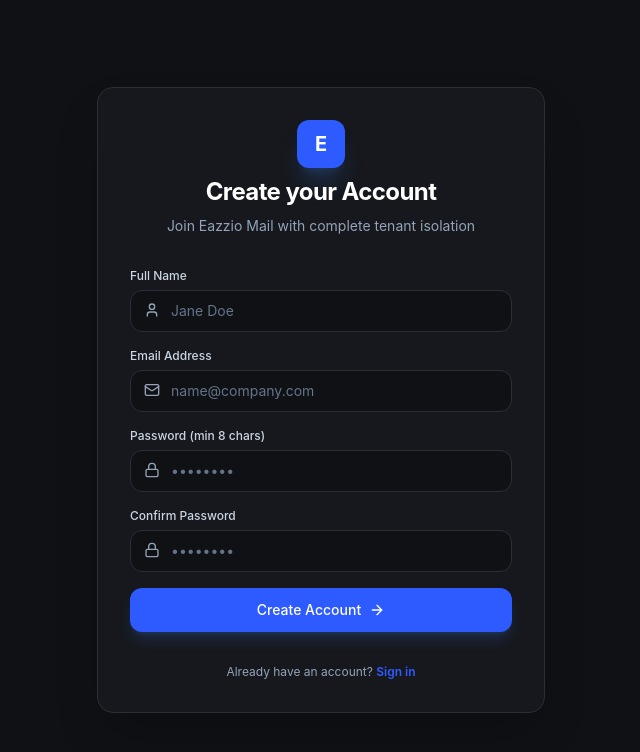
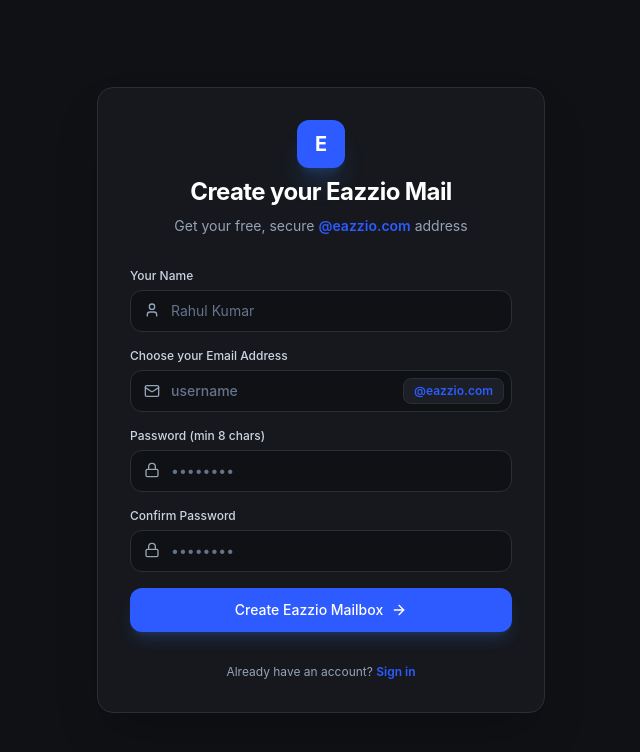
Before and after one commit to Thesis-Tech/Eazzio_Mail, a Next.js app in the folder apps/web/: page /register in a window 1280 px wide. Shown: the top 752 px of the page, without its empty margins (319-959 px from the left). Built offline with nearby package versions, Linux system fonts and the light colour scheme.

Commit message:
feat(web): add fixed @eazzio.com domain support for registration and login

```diff
--- a/apps/web/src/app/login/page.tsx
+++ b/apps/web/src/app/login/page.tsx
@@ -2,12 +2,12 @@
 
 import React, { useState } from 'react';
 import Link from 'next/link';
-import { Mail, Lock, Send, ShieldCheck, ArrowRight, CheckCircle2, AlertCircle } from 'lucide-react';
+import { Mail, Lock, Send, ArrowRight, AlertCircle, CheckCircle2 } from 'lucide-react';
 import { AuthStore } from '../../lib/auth-store';
 
 export default function LoginPage() {
   const [authMode, setAuthMode] = useState<'password' | 'telegram'>('password');
-  const [email, setEmail] = useState('');
+  const [identifier, setIdentifier] = useState('');
   const [password, setPassword] = useState('');
   const [phone, setPhone] = useState('');
   const [telegramOtp, setTelegramOtp] = useState('');
@@ -15,14 +15,19 @@
   const [isLoading, setIsLoading] = useState(false);
   const [errorMessage, setErrorMessage] = useState<string | null>(null);
 
+  // Normalize email: if user enters 'rahul', it becomes 'rahul@eazzio.com'
+  const normalizedEmail = identifier.includes('@')
+    ? identifier.toLowerCase().trim()
+    : `${identifier.toLowerCase().trim()}@eazzio.com`;
+
   const handlePasswordLogin = async (e: React.FormEvent) => {
     e.preventDefault();
     setIsLoading(true);
     setErrorMessage(null);
 
     try {
-      if (!email || !password) {
-        throw new Error('Please enter both email and password');
+      if (!identifier || !password) {
+        throw new Error('Please enter both your email/username and password');
       }
 
       // Simulate authentication request
@@ -31,11 +36,11 @@
       AuthStore.setSession(
         {
           id: 'user_123',
-          email,
-          displayName: email.split('@')[0],
+          email: normalizedEmail,
+          displayName: normalizedEmail.split('@')[0],
           role: 'user',
         },
-        'token_' + Date.now(),
+        'token_' + Date.now()
       );
 
       window.location.href = '/';
@@ -71,11 +76,11 @@
       AuthStore.setSession(
         {
           id: 'user_telegram_' + Date.now(),
-          email: `${phone.replace(/\D/g, '')}@telegram.eazzio.local`,
+          email: `${phone.replace(/\D/g, '')}@telegram.eazzio.com`,
           displayName: `Telegram User (${phone})`,
           role: 'user',
         },
-        'token_tg_' + Date.now(),
+        'token_tg_' + Date.now()
       );
 
       window.location.href = '/';
@@ -95,36 +100,26 @@
             E
           </div>
           <h2 className="text-2xl font-bold tracking-tight text-white">Sign in to Eazzio Mail</h2>
-          <p className="text-sm text-slate-400">Zero-leakage, privacy-first communication</p>
+          <p className="text-sm text-slate-400">Enter your <span className="text-[#2D5BFF] font-semibold">@eazzio.com</span> username or email</p>
         </div>
 
         {/* Tab Switcher: Password vs Telegram OTP */}
         <div className="flex bg-[#0F1115] p-1 rounded-xl border border-[#2A2E37]">
           <button
             type="button"
-            onClick={() => {
-              setAuthMode('password');
-              setErrorMessage(null);
-            }}
+            onClick={() => { setAuthMode('password'); setErrorMessage(null); }}
             className={`flex-1 py-2 text-xs font-semibold rounded-lg transition-all ${
-              authMode === 'password'
-                ? 'bg-[#2D5BFF] text-white shadow-sm'
-                : 'text-slate-400 hover:text-white'
+              authMode === 'password' ? 'bg-[#2D5BFF] text-white shadow-sm' : 'text-slate-400 hover:text-white'
             }`}
             data-testid="tab-password"
           >
-            Email & Password
+            Password
           </button>
           <button
             type="button"
-            onClick={() => {
-              setAuthMode('telegram');
-              setErrorMessage(null);
-            }}
+            onClick={() => { setAuthMode('telegram'); setErrorMessage(null); }}
             className={`flex-1 py-2 text-xs font-semibold rounded-lg transition-all ${
-              authMode === 'telegram'
-                ? 'bg-[#2D5BFF] text-white shadow-sm'
-                : 'text-slate-400 hover:text-white'
+              authMode === 'telegram' ? 'bg-[#2D5BFF] text-white shadow-sm' : 'text-slate-400 hover:text-white'
             }`}
             data-testid="tab-telegram"
           >
@@ -134,10 +129,7 @@
 
         {/* Error Alert */}
         {errorMessage && (
-          <div
-            className="p-3.5 rounded-xl bg-red-500/10 border border-red-500/30 text-red-400 text-sm flex items-center gap-2.5"
-            data-testid="auth-error-alert"
-          >
+          <div className="p-3.5 rounded-xl bg-red-500/10 border border-red-500/30 text-red-400 text-sm flex items-center gap-2.5" data-testid="auth-error-alert">
             <AlertCircle className="w-4 h-4 shrink-0" />
             <span>{errorMessage}</span>
           </div>
@@ -147,17 +139,15 @@
         {authMode === 'password' ? (
           <form onSubmit={handlePasswordLogin} className="space-y-4" data-testid="login-form">
             <div>
-              <label className="block text-xs font-medium text-slate-300 mb-1.5">
-                Email Address
-              </label>
+              <label className="block text-xs font-medium text-slate-300 mb-1.5">Username or Email</label>
               <div className="relative">
                 <Mail className="w-4 h-4 absolute left-3.5 top-3 text-slate-400" />
                 <input
-                  type="email"
-                  value={email}
-                  onChange={(e) => setEmail(e.target.value)}
+                  type="text"
+                  value={identifier}
+                  onChange={(e) => setIdentifier(e.target.value)}
                   required
-                  placeholder="name@company.com"
+                  placeholder="username or username@eazzio.com"
                   className="w-full bg-[#0F1115] border border-[#2A2E37] focus:border-[#2D5BFF] focus:ring-1 focus:ring-[#2D5BFF] rounded-xl pl-10 pr-4 py-2.5 text-sm text-white placeholder-slate-500 outline-none transition-all"
                   data-testid="login-email-input"
                 />
@@ -167,9 +157,7 @@
             <div>
               <div className="flex justify-between items-center mb-1.5">
                 <label className="text-xs font-medium text-slate-300">Password</label>
-                <a href="#" className="text-xs text-[#2D5BFF] hover:underline">
-                  Forgot password?
-                </a>
+                <a href="#" className="text-xs text-[#2D5BFF] hover:underline">Forgot password?</a>
               </div>
               <div className="relative">
                 <Lock className="w-4 h-4 absolute left-3.5 top-3 text-slate-400" />
@@ -201,9 +189,7 @@
             {!isOtpSent ? (
               <form onSubmit={handleTelegramOtpSend} className="space-y-4">
                 <div>
-                  <label className="block text-xs font-medium text-slate-300 mb-1.5">
-                    Phone Number (with country code)
-                  </label>
+                  <label className="block text-xs font-medium text-slate-300 mb-1.5">Phone Number (with country code)</label>
                   <div className="relative">
                     <Send className="w-4 h-4 absolute left-3.5 top-3 text-slate-400" />
                     <input
@@ -211,7 +197,7 @@
                       value={phone}
                       onChange={(e) => setPhone(e.target.value)}
                       required
-                      placeholder="+1 555 123 4567"
+                      placeholder="+91 98765 43210"
                       className="w-full bg-[#0F1115] border border-[#2A2E37] focus:border-[#2D5BFF] focus:ring-1 focus:ring-[#2D5BFF] rounded-xl pl-10 pr-4 py-2.5 text-sm text-white placeholder-slate-500 outline-none transition-all"
                     />
                   </div>
@@ -228,9 +214,7 @@
             ) : (
               <form onSubmit={handleTelegramOtpVerify} className="space-y-4">
                 <div>
-                  <label className="block text-xs font-medium text-slate-300 mb-1.5">
-                    Enter Telegram Verification Code
-                  </label>
+                  <label className="block text-xs font-medium text-slate-300 mb-1.5">Enter Telegram Verification Code</label>
                   <input
                     type="text"
                     value={telegramOtp}
@@ -239,9 +223,7 @@
                     placeholder="123456"
                     className="w-full bg-[#0F1115] border border-[#2A2E37] focus:border-[#2D5BFF] focus:ring-1 focus:ring-[#2D5BFF] rounded-xl px-4 py-2.5 text-center tracking-widest text-lg font-mono text-white placeholder-slate-500 outline-none transition-all"
                   />
-                  <p className="text-xs text-slate-400 mt-2 text-center">
-                    Code sent to Telegram for {phone}
-                  </p>
+                  <p className="text-xs text-slate-400 mt-2 text-center">Code sent to Telegram for {phone}</p>
                 </div>
 
                 <button
@@ -271,15 +253,7 @@
           <button
             type="button"
             onClick={() => {
-              AuthStore.setSession(
-                {
-                  id: 'user_oauth_google',
-                  email: 'user@gmail.com',
-                  displayName: 'Google User',
-                  role: 'user',
-                },
-                'token_google',
-              );
+              AuthStore.setSession({ id: 'user_oauth_google', email: 'user@eazzio.com', displayName: 'Google User', role: 'user' }, 'token_google');
               window.location.href = '/';
             }}
             className="py-2.5 px-4 rounded-xl bg-[#0F1115] border border-[#2A2E37] hover:border-slate-600 text-xs font-medium text-slate-300 hover:text-white flex items-center justify-center gap-2 transition-all"
@@ -289,15 +263,7 @@
           <button
             type="button"
             onClick={() => {
-              AuthStore.setSession(
-                {
-                  id: 'user_oauth_github',
-                  email: 'dev@github.com',
-                  displayName: 'GitHub User',
-                  role: 'user',
-                },
-                'token_github',
-              );
+              AuthStore.setSession({ id: 'user_oauth_github', email: 'dev@eazzio.com', displayName: 'GitHub User', role: 'user' }, 'token_github');
               window.location.href = '/';
             }}
             className="py-2.5 px-4 rounded-xl bg-[#0F1115] border border-[#2A2E37] hover:border-slate-600 text-xs font-medium text-slate-300 hover:text-white flex items-center justify-center gap-2 transition-all"
--- a/apps/web/src/app/register/page.tsx
+++ b/apps/web/src/app/register/page.tsx
@@ -2,16 +2,24 @@
 
 import React, { useState } from 'react';
 import Link from 'next/link';
-import { Mail, Lock, User, ArrowRight, AlertCircle, ShieldCheck } from 'lucide-react';
+import { Mail, Lock, User, ArrowRight, AlertCircle, Sparkles, CheckCircle2 } from 'lucide-react';
 import { AuthStore } from '../../lib/auth-store';
 
 export default function RegisterPage() {
   const [displayName, setDisplayName] = useState('');
-  const [email, setEmail] = useState('');
+  const [username, setUsername] = useState('');
   const [password, setPassword] = useState('');
   const [confirmPassword, setConfirmPassword] = useState('');
   const [isLoading, setIsLoading] = useState(false);
   const [errorMessage, setErrorMessage] = useState<string | null>(null);
+
+  // Clean username: remove @eazzio.com if pasted, lowercase, remove invalid chars
+  const cleanUsername = username
+    .toLowerCase()
+    .replace(/@eazzio\.com$/i, '')
+    .replace(/[^a-z0-9._-]/g, '');
+
+  const fullEmailAddress = cleanUsername ? `${cleanUsername}@eazzio.com` : '';
 
   const handleRegister = async (e: React.FormEvent) => {
     e.preventDefault();
@@ -19,8 +27,12 @@
     setErrorMessage(null);
 
     try {
-      if (!displayName || !email || !password) {
+      if (!displayName || !cleanUsername || !password) {
         throw new Error('Please fill in all required fields');
+      }
+
+      if (cleanUsername.length < 3) {
+        throw new Error('Username must be at least 3 characters long');
       }
 
       if (password.length < 8) {
@@ -37,11 +49,11 @@
       AuthStore.setSession(
         {
           id: 'user_reg_' + Date.now(),
-          email,
+          email: fullEmailAddress,
           displayName,
           role: 'user',
         },
-        'token_reg_' + Date.now(),
+        'token_reg_' + Date.now()
       );
 
       window.location.href = '/';
@@ -60,16 +72,13 @@
           <div className="w-12 h-12 rounded-xl bg-[#2D5BFF] flex items-center justify-center font-bold text-xl text-white shadow-xl shadow-blue-500/20 mx-auto">
             E
           </div>
-          <h2 className="text-2xl font-bold tracking-tight text-white">Create your Account</h2>
-          <p className="text-sm text-slate-400">Join Eazzio Mail with complete tenant isolation</p>
+          <h2 className="text-2xl font-bold tracking-tight text-white">Create your Eazzio Mail</h2>
+          <p className="text-sm text-slate-400">Get your free, secure <span className="text-[#2D5BFF] font-semibold">@eazzio.com</span> address</p>
         </div>
 
         {/* Error Alert */}
         {errorMessage && (
-          <div
-            className="p-3.5 rounded-xl bg-red-500/10 border border-red-500/30 text-red-400 text-sm flex items-center gap-2.5"
-            data-testid="register-error-alert"
-          >
+          <div className="p-3.5 rounded-xl bg-red-500/10 border border-red-500/30 text-red-400 text-sm flex items-center gap-2.5" data-testid="register-error-alert">
             <AlertCircle className="w-4 h-4 shrink-0" />
             <span>{errorMessage}</span>
           </div>
@@ -77,8 +86,9 @@
 
         {/* Form */}
         <form onSubmit={handleRegister} className="space-y-4" data-testid="register-form">
+          {/* Display Name */}
           <div>
-            <label className="block text-xs font-medium text-slate-300 mb-1.5">Full Name</label>
+            <label className="block text-xs font-medium text-slate-300 mb-1.5">Your Name</label>
             <div className="relative">
               <User className="w-4 h-4 absolute left-3.5 top-3 text-slate-400" />
               <input
@@ -86,33 +96,42 @@
                 value={displayName}
                 onChange={(e) => setDisplayName(e.target.value)}
                 required
-                placeholder="Jane Doe"
+                placeholder="Rahul Kumar"
                 className="w-full bg-[#0F1115] border border-[#2A2E37] focus:border-[#2D5BFF] focus:ring-1 focus:ring-[#2D5BFF] rounded-xl pl-10 pr-4 py-2.5 text-sm text-white placeholder-slate-500 outline-none transition-all"
                 data-testid="register-name-input"
               />
             </div>
           </div>
 
+          {/* Eazzio Username Input with fixed @eazzio.com badge */}
           <div>
-            <label className="block text-xs font-medium text-slate-300 mb-1.5">Email Address</label>
-            <div className="relative">
-              <Mail className="w-4 h-4 absolute left-3.5 top-3 text-slate-400" />
+            <label className="block text-xs font-medium text-slate-300 mb-1.5">Choose your Email Address</label>
+            <div className="relative flex items-center">
+              <Mail className="w-4 h-4 absolute left-3.5 text-slate-400 pointer-events-none" />
               <input
-                type="email"
-                value={email}
-                onChange={(e) => setEmail(e.target.value)}
+                type="text"
+                value={cleanUsername}
+                onChange={(e) => setUsername(e.target.value)}
                 required
-                placeholder="name@company.com"
-                className="w-full bg-[#0F1115] border border-[#2A2E37] focus:border-[#2D5BFF] focus:ring-1 focus:ring-[#2D5BFF] rounded-xl pl-10 pr-4 py-2.5 text-sm text-white placeholder-slate-500 outline-none transition-all"
-                data-testid="register-email-input"
+                placeholder="username"
+                className="w-full bg-[#0F1115] border border-[#2A2E37] focus:border-[#2D5BFF] focus:ring-1 focus:ring-[#2D5BFF] rounded-xl pl-10 pr-32 py-2.5 text-sm font-medium text-white placeholder-slate-500 outline-none transition-all"
+                data-testid="register-username-input"
               />
+              <div className="absolute right-2 px-2.5 py-1 rounded-lg bg-[#1C1F26] border border-[#2A2E37] text-xs font-semibold text-[#2D5BFF] select-none">
+                @eazzio.com
+              </div>
             </div>
+            {cleanUsername && (
+              <p className="text-[11px] text-slate-400 mt-1.5 flex items-center gap-1.5 pl-1">
+                <Sparkles className="w-3 h-3 text-[#2D5BFF]" />
+                Your address will be: <span className="text-white font-medium">{fullEmailAddress}</span>
+              </p>
+            )}
           </div>
 
+          {/* Password */}
           <div>
-            <label className="block text-xs font-medium text-slate-300 mb-1.5">
-              Password (min 8 chars)
-            </label>
+            <label className="block text-xs font-medium text-slate-300 mb-1.5">Password (min 8 chars)</label>
             <div className="relative">
               <Lock className="w-4 h-4 absolute left-3.5 top-3 text-slate-400" />
               <input
@@ -127,10 +146,9 @@
             </div>
           </div>
 
+          {/* Confirm Password */}
           <div>
-            <label className="block text-xs font-medium text-slate-300 mb-1.5">
-              Confirm Password
-            </label>
+            <label className="block text-xs font-medium text-slate-300 mb-1.5">Confirm Password</label>
             <div className="relative">
               <Lock className="w-4 h-4 absolute left-3.5 top-3 text-slate-400" />
               <input
@@ -151,7 +169,7 @@
             className="w-full py-3 px-4 rounded-xl bg-[#2D5BFF] hover:bg-[#1E48E0] active:scale-[0.98] text-white font-medium text-sm shadow-lg shadow-blue-500/20 transition-all flex items-center justify-center gap-2"
             data-testid="register-submit-button"
           >
-            {isLoading ? 'Creating account...' : 'Create Account'}
+            {isLoading ? 'Creating mailbox...' : 'Create Eazzio Mailbox'}
             <ArrowRight className="w-4 h-4" />
           </button>
         </form>
```
Also changed, not shown: 1 other file (tests, documents, lock files or other folders).
